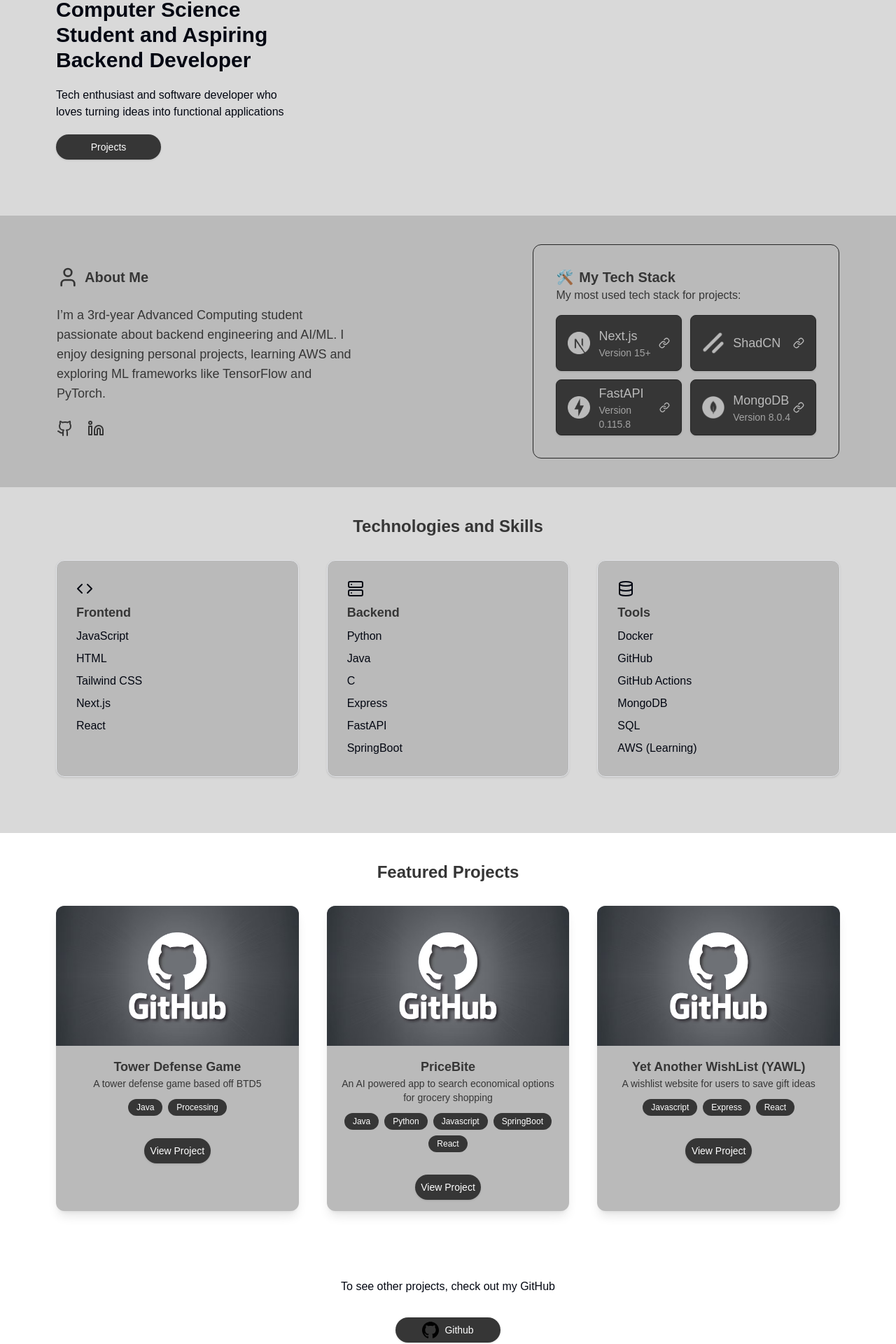
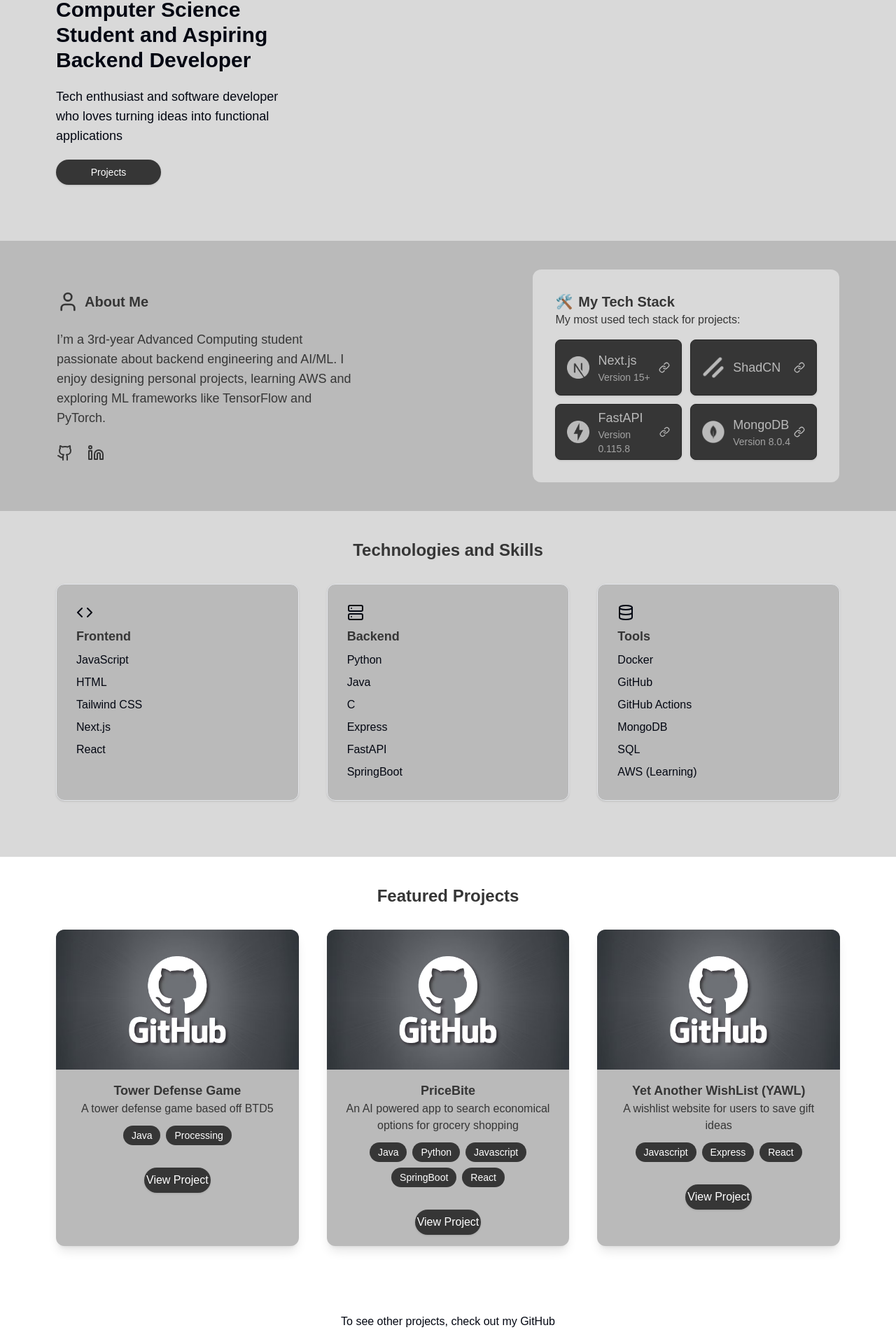
Before and after one commit to VictorNguyen0702/tech-portfolio, a Next.js app: page / in a window 1280 px wide. Shown: the part 140-2060 px from the top of the page at 70% size. Built offline with nearby package versions, Linux system fonts and the light colour scheme.

Commit message:
add changes

```diff
--- a/src/components/ui/AboutMe.jsx
+++ b/src/components/ui/AboutMe.jsx
@@ -9,7 +9,7 @@
             <User size={32} className="text-[var(--dark-color)]"/>
             <p className="text-[var(--dark-color)]">About Me</p>
           </h2>
-          <p className="sm:w-full lg:w-[65%] text-sm sm:text-base md:text-lg text-[var(--dark-color)] leading-relaxed">
+          <p className="sm:w-full lg:w-[65%] md:text-lg text-[var(--dark-color)] leading-relaxed">
               I’m a 3rd-year Advanced Computing student passionate about backend engineering and AI/ML. I enjoy designing personal projects, learning AWS and exploring ML frameworks like TensorFlow and PyTorch.
           </p>
           <div className="flex flex-row justify-left pr-10 gap-5 text-[var(--dark-color)]">
--- a/src/components/ui/Hero.jsx
+++ b/src/components/ui/Hero.jsx
@@ -16,7 +16,7 @@
     return (
       <div className="flex flex-col items-left justify-left bg-[var(--hero-color)] px-10 py-20 lg:p-20 gap-5">
         <div className="text-3xl font-bold sm:w-full lg:w-[30%]">Computer Science Student and Aspiring Backend Developer</div>
-        <div className="text-md sm:w-full lg:w-[30%]">Tech enthusiast and software developer who loves turning ideas into functional applications</div>
+        <div className="text-lg sm:w-full lg:w-[30%]">Tech enthusiast and software developer who loves turning ideas into functional applications</div>
         <Button asChild className="bg-[var(--dark-color)] text-white max-w-[150px] rounded-full px-4 py-2 transition hover:brightness-75">
           <motion.a href="#projects" className="hover:text-[var(--text-hover-color)]" onClick={(e) => { e.preventDefault(); handleScroll('projects');}}>Projects</motion.a>
         </Button>
--- a/src/components/ui/ProjectBoard.jsx
+++ b/src/components/ui/ProjectBoard.jsx
@@ -40,15 +40,15 @@
             </div>
             <CardContent className="text-center p-4">
               <h3 className="text-lg font-bold text-[var(--dark-color)]">{project.name}</h3>
-              <p className="text-sm text-[var(--dark-color)]">{project.description}</p>
+              <p className="text-md text-[var(--dark-color)]">{project.description}</p>
               <div className="flex flex-wrap justify-center gap-2 mt-3">
                 {project.tech.map((tech, index) => (
-                    <span key={index} className="px-3 py-1 text-xs font-medium text-white bg-[var(--dark-color)] rounded-full">{tech}</span>
+                    <span key={index} className="px-3 py-1 text-sm font-medium text-white bg-[var(--dark-color)] rounded-full">{tech}</span>
                 ))}
               </div>
             </CardContent>
             <CardFooter className="flex justify-center p-4">
-              <Button asChild className="bg-[var(--dark-color)] text-white w-[30%] rounded-full px-4 py-2 transition hover:brightness-75">
+              <Button asChild className="text-md bg-[var(--dark-color)] text-white w-[30%] rounded-full px-4 py-2 transition hover:brightness-75">
                 <a href={project.link} target="_blank" rel="noopener noreferrer">
                   View Project
                 </a>
@@ -60,7 +60,7 @@
       <div className="flex flex-col justify-center items-center mt-5 lg:my-24 gap-8">
         <p>To see other projects, check out my GitHub</p>
         <a href="https://github.com/VictorNguyen0702" target="_blank" rel="noopener noreferrer" className="flex flex-row gap-3 justify-center items-center w-[150px]">
-          <Button className="bg-[var(--dark-color)] text-white w-full rounded-full px-4 py-2 transition hover:brightness-75">
+          <Button className="bg-[var(--dark-color)] text-md text-white w-full rounded-full px-4 py-2 transition hover:brightness-75">
             <img src="imgs/Other/github.svg" alt="github" className="text-[var(--light-color)] w-6"/>
             <p>Github</p>
           </Button>
--- a/src/components/ui/TechStack.jsx
+++ b/src/components/ui/TechStack.jsx
@@ -10,13 +10,13 @@
 
 export default function TechStack() {
   return (
-    <div className="p-6 md:p-8 bg-[var(--light-color)] rounded-xl border border-neutral-800 w-full max-w-full mx-auto">
+    <div className="p-6 md:p-8 bg-[var(--hero-color)] rounded-xl w-full max-w-full mx-auto">
       {/* Header */}
       <h2 className="text-xl font-bold flex items-center gap-2">
         <span>🛠️</span>
         <p className= "text-[var(--dark-color)]">My Tech Stack</p>
       </h2>
-      <p className="text-sm sm:text-sm md:text-base 2xl:text-xl  text-[var(--dark-color)]">My most used tech stack for projects:</p>
+      <p className="text-md 2xl:text-xl  text-[var(--dark-color)]">My most used tech stack for projects:</p>
 
       {/* Grid for Tech Stack */}
       <div className="grid grid-cols-1 xl:grid-cols-2 gap-3 mt-4 ">
```
